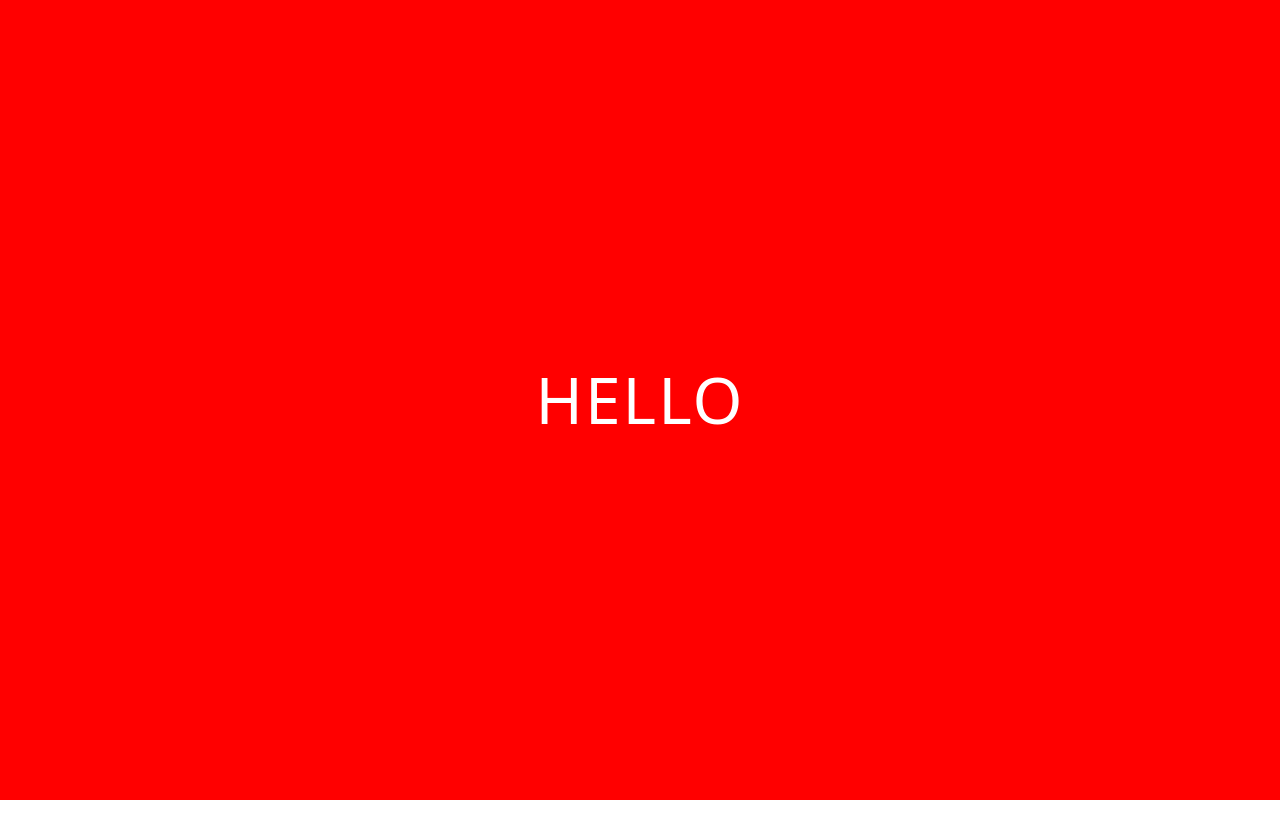
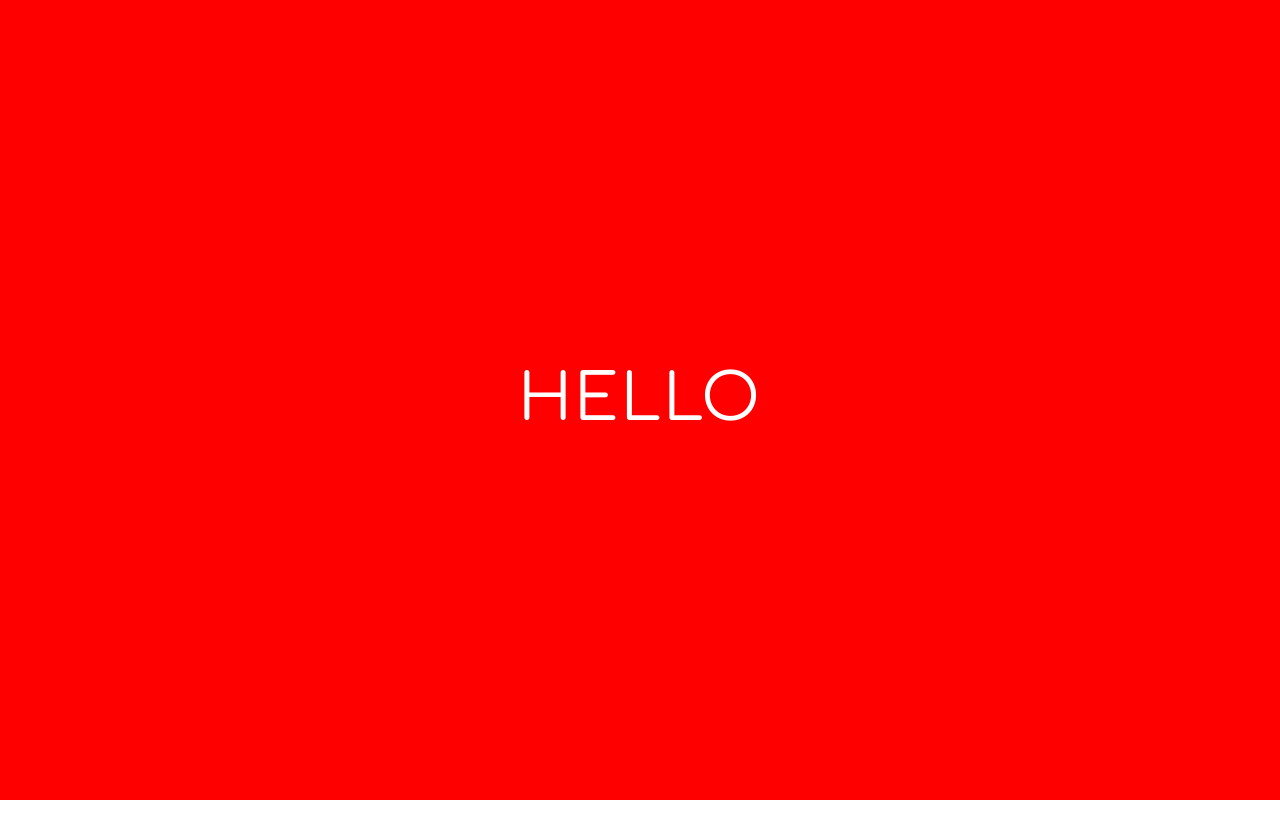
Before and after one commit to trongbui196/CoinsPortfolio, a React (Vite) app in the folder FE/: page / in a window 1280 px wide. Shown: the top 838 px of the page. Built offline with nearby package versions, Linux system fonts and the light colour scheme; what @alwaysmeticulous/recorder-loader would draw is missing.

Commit message:
change font

```diff
--- a/FE/Pages/LandingPage.tsx
+++ b/FE/Pages/LandingPage.tsx
@@ -14,6 +14,7 @@
 });
 
 const HelloText = styled("h1")({
+  fontFamily: "'Comfortaa', cursive",
   fontSize: "4rem",
   color: "#ffffff",
   textTransform: "uppercase",
--- a/FE/components/market-overview.tsx
+++ b/FE/components/market-overview.tsx
@@ -44,7 +44,7 @@
   }
 
   return (
-    <section className="w-full container mx-auto p-4">
+    <section className=" bg-white dark:bg-gray-800 w-full container mx-auto p-4">
       <div className="flex justify-between items-center mb-6">
         <h1 className="text-2xl font-bold">Top Gainer Last 24hrs</h1>
         <div className="flex gap-2"></div>
--- a/FE/index.html
+++ b/FE/index.html
@@ -3,8 +3,11 @@
   <head>
     <meta charset="UTF-8" />
     <link rel="icon" type="image/svg+xml" href="/vite.svg" />
+    <link rel="preconnect" href="https://fonts.googleapis.com">
+    <link rel="preconnect" href="https://fonts.gstatic.com" crossorigin>
+    <link href="https://fonts.googleapis.com/css2?family=Comfortaa:wght@300;400;500;600;700&display=swap" rel="stylesheet">
     <meta name="viewport" content="width=device-width, initial-scale=1.0" />
-    <title>Vite + React + TS</title>
+    <title>Coins Portfolio by Trong Bui</title>
   </head>
   <body>
     <div id="root"></div>
```
Also changed, not shown: 14 other files (tests, documents, lock files or other folders).
